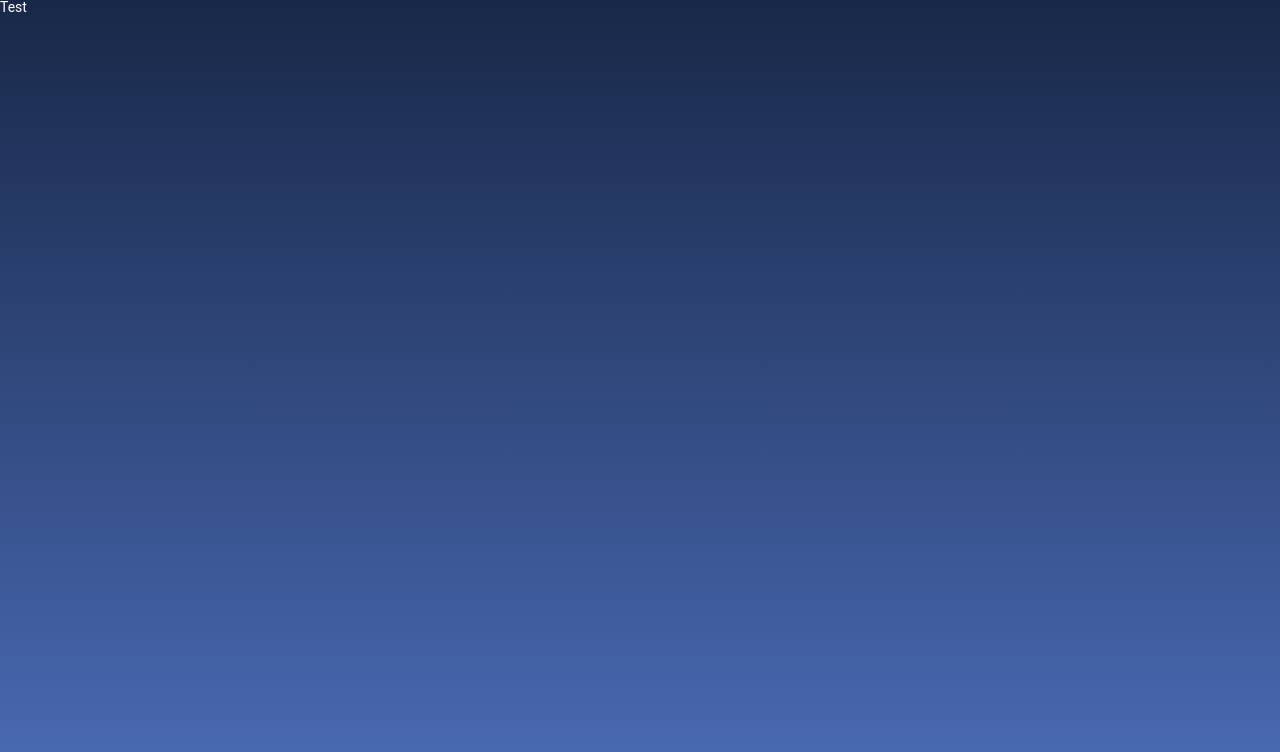
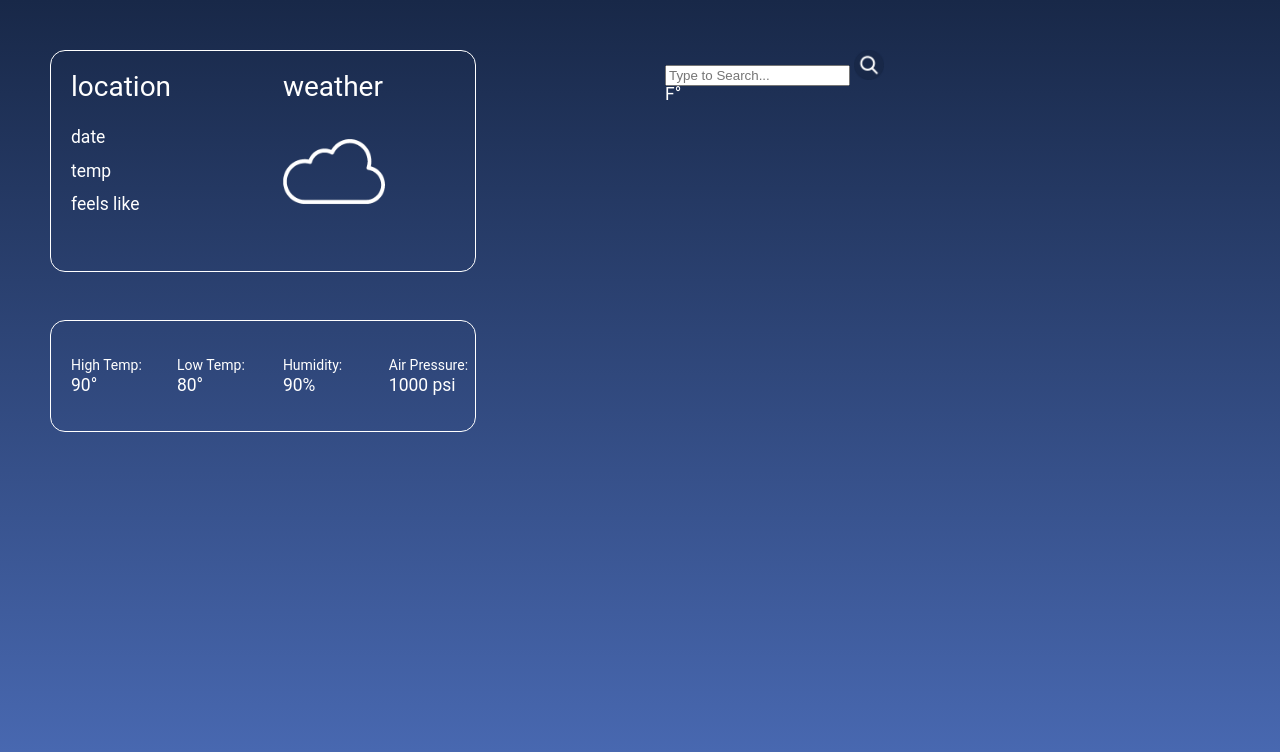
Before and after one commit to sth21/weatherapp, a website built with webpack: page dist/index.html in a window 1280 px wide. Built offline with nearby package versions, Linux system fonts and the light colour scheme.

Commit message:
Add structuring and styling to main

```diff
--- a/dist/index.html
+++ b/dist/index.html
@@ -7,6 +7,47 @@
         <link rel="stylesheet" href="style.css">
     </head>
     <body>
-        <p>Test</p>
+        <main>
+            <div id="main-weather-info">
+                <div class="main-weather-info-left">
+                    <h1 class="location">location</h1>
+                    <div class="lower-main-left">
+                        <p class="date">date</p>
+                        <p class="temp">temp</p>
+                        <p class="feels-like">feels like</p>
+                    </div>
+                </div>
+                <div class="main-weather-info-right">
+                    <h1 class="weather">weather</h1>
+                    <img class="weather-icon" src="../src/cloud.png">
+                </div>
+            </div>
+            <div id="extra-weather-info">
+                <div class="high-temp">
+                    <p>High Temp:</p>
+                    <p>90°</p>
+                </div>
+                <div class="low-temp">
+                    <p>Low Temp:</p>
+                    <p>80°</p>
+                </div>
+                <div class="humidity">
+                    <p>Humidity:</p>
+                    <p>90%</p>
+                </div>
+                <div class="air-pressure">
+                    <p>Air Pressure:</p>
+                    <p>1000 psi</p>
+                </div>
+            </div>
+            <div id="data-control">
+                <div id="searchbar">
+                    <input type="text" id="search" name="search" placeholder="Type to Search..." required>
+                    <img src="../src/searchicon.png">
+                </div>
+                <div id="toggle-measure-syst">F°</div>
+            </div>
+        </main>
+        <footer></footer>
     </body>
 </html>
--- a/dist/style.css
+++ b/dist/style.css
@@ -50,8 +50,94 @@ ol, ul {
     /* Background credits go to uiGradients at https://uigradients.com/#PinotNoir */
 }
 
+img {
+    height: 30px;
+    width: 30px;
+}
+
 body {
 	line-height: 1;
     height: 100%;
     width: 100%;
+    display: grid;
+    grid-template: 3fr 2fr / 1fr;
 }
+
+main {
+    display: grid;
+    grid-template: 2fr 1fr / 1fr 1fr;
+    align-items: start;
+    justify-items: start;
+    gap: 50px;
+    margin: 50px;
+    font-size: 1.25rem;
+}
+
+#main-weather-info {
+    display: grid;
+    grid-template: 1fr / 1fr 1fr;
+    align-items: center;
+    height: 100%;
+    width: 75%;
+    border: 1px solid white;
+    border-radius: 15px;
+}
+
+#main-weather-info h1 {
+    font-size: 2rem;
+}
+
+.weather-icon, .lower-main-left {
+    height: 60%;
+    width: 60%;
+}
+
+.lower-main-left {
+    display: flex;
+    flex-direction: column;
+    justify-content: center;
+    gap: 15%;
+}
+
+.main-weather-info-left, .main-weather-info-right {
+    display: flex;
+    flex-direction: column;
+    align-items: flex-start;
+    height: 80%;
+    width: 80%;
+    gap: 10%;
+    margin: 20px;
+    text-align: left;
+}
+
+#extra-weather-info {
+    height: 100%;
+    width: 75%;
+    grid-area: 2 / 1 / 3 / 2;
+    display: grid;
+    grid-template: 1fr / repeat(4, 1fr);
+    align-items: center;
+    border: 1px solid white;
+    border-radius: 15px;
+    font-size: 1rem;
+}
+
+#extra-weather-info > * {
+    display: flex;
+    flex-direction: column;
+    align-items: flex-start;
+    justify-content: center;
+    height: 100%;
+    width: 100%;
+    margin: 20px;
+    text-align: center;
+    gap: 5px;
+}
+
+#extra-weather-info > * > p:last-child {
+    font-size: 1.25rem;
+}
+
+#data-control {
+
+}
```
Also changed, not shown: src/cloud.png (added), src/searchicon.png (added).
